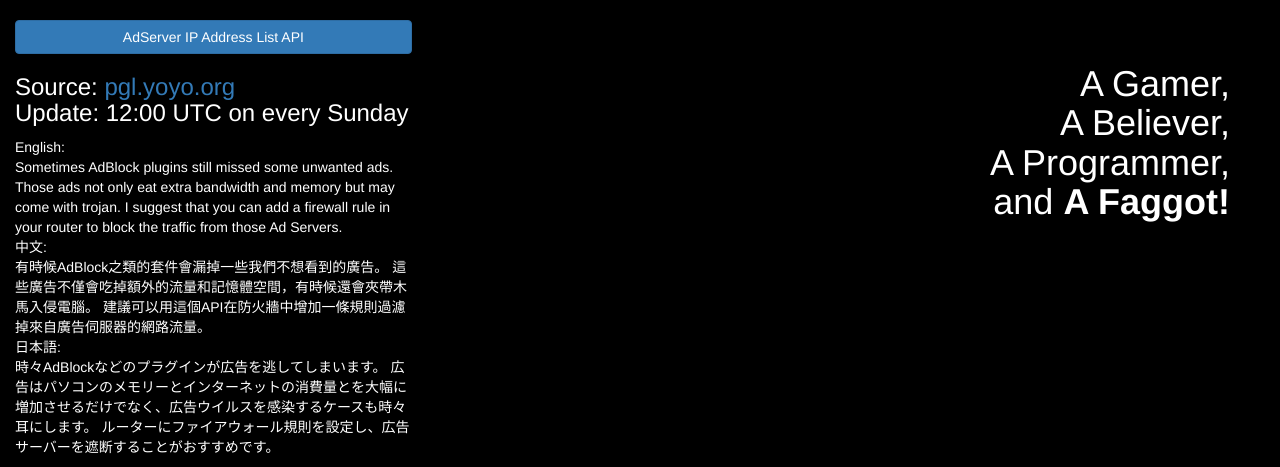
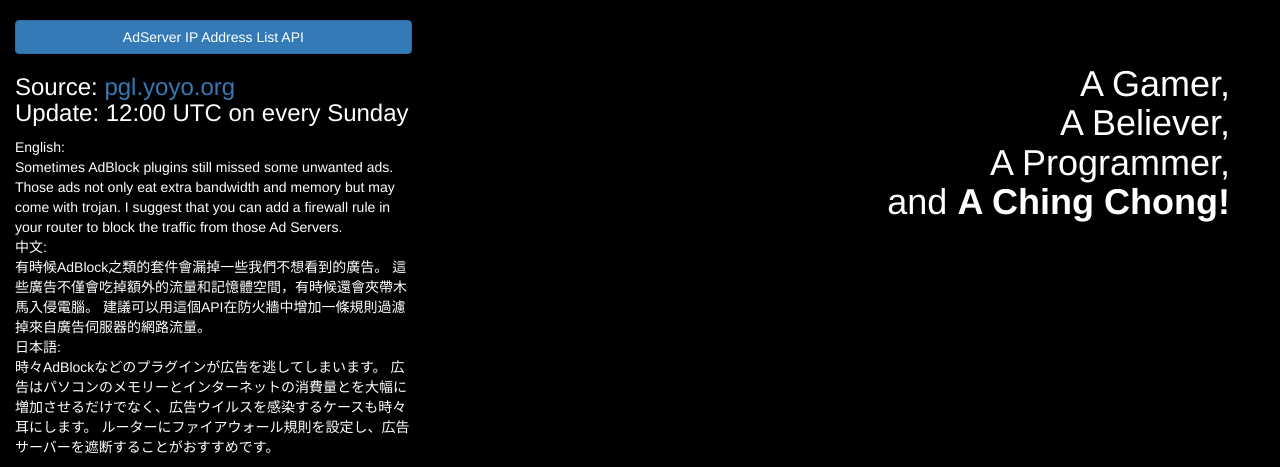
Before and after one commit to eavictor/FlaskApps, a Flask app: page / in a window 1280 px wide. Shown: the part 543-1010 px from the top of the page. Run offline with Flask 2, Linux system fonts and the light colour scheme; parts of the project's set-up code (start-up, migrations or seed data) failed here and were passed over; some libraries are stand-ins or nearby versions.

Commit message:
update /FlaskApps/root/templates/root/index.html again

```diff
--- a/root/templates/root/index.html
+++ b/root/templates/root/index.html
@@ -70,8 +70,10 @@
         <p>
             I wrote this site and two APIs listed on left side, I'm not a programmer !? ( ͡° ͜ʖ ͡°)
         </p>
-        <h3> and A Faggot!</h3>
+        <h3>and A Ching Chong!</h3>
         <p>
+            Yes, I speak chinese, japanese and english.<br>
+            So What, I'm dual Ching Chong? ( ͡° ͜ʖ ͡°)
             You Have Autism? [Y/n] y
         </p>
         <h1 class="text-primary">Skills and Experiences</h1>
@@ -349,7 +351,7 @@
             A Gamer,<br>
             A Believer,<br>
             A Programmer,<br>
-            and <strong>A Faggot!</strong>
+            and <strong>A Ching Chong!</strong>
         </h1>
     </div>
     <script type="text/javascript">
```
